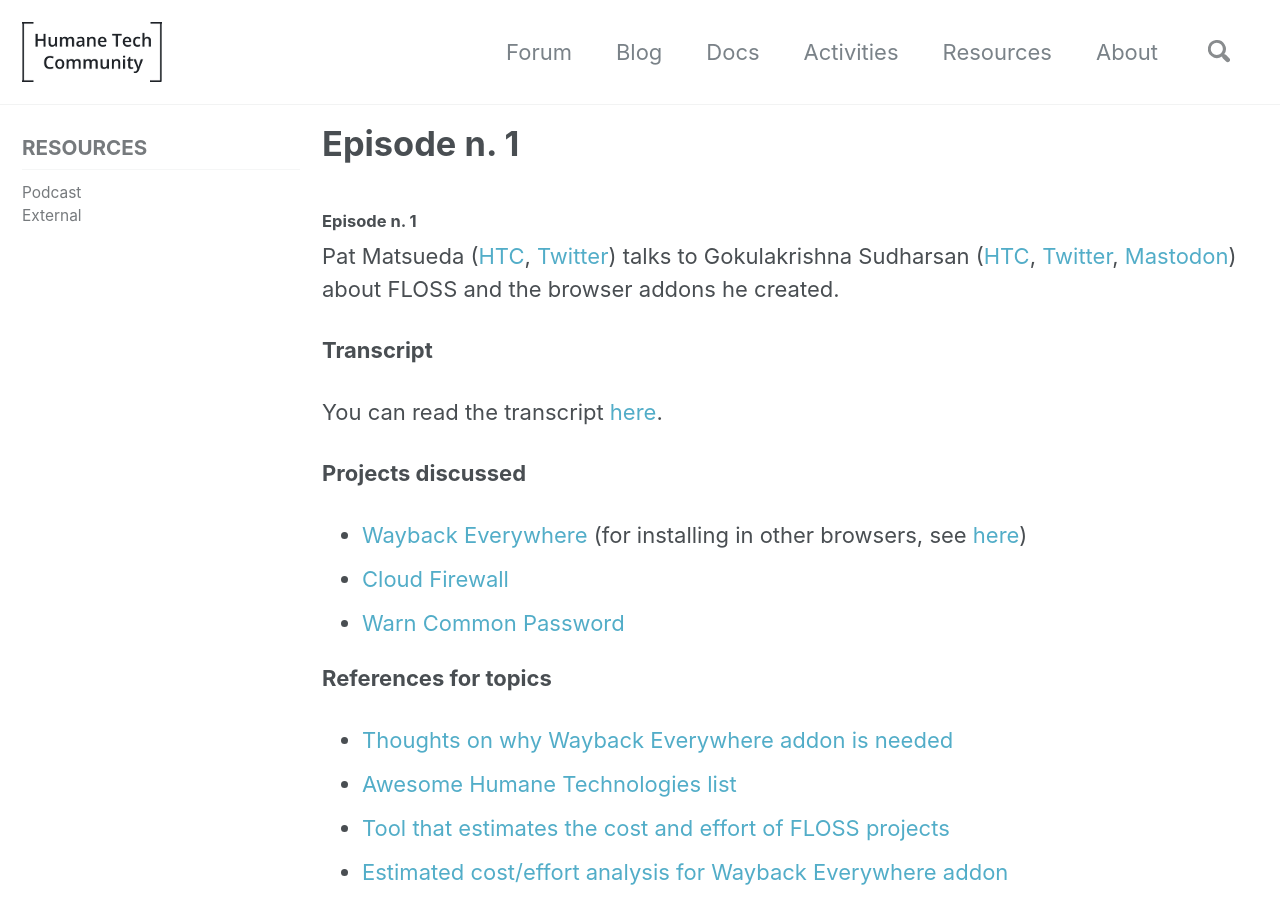
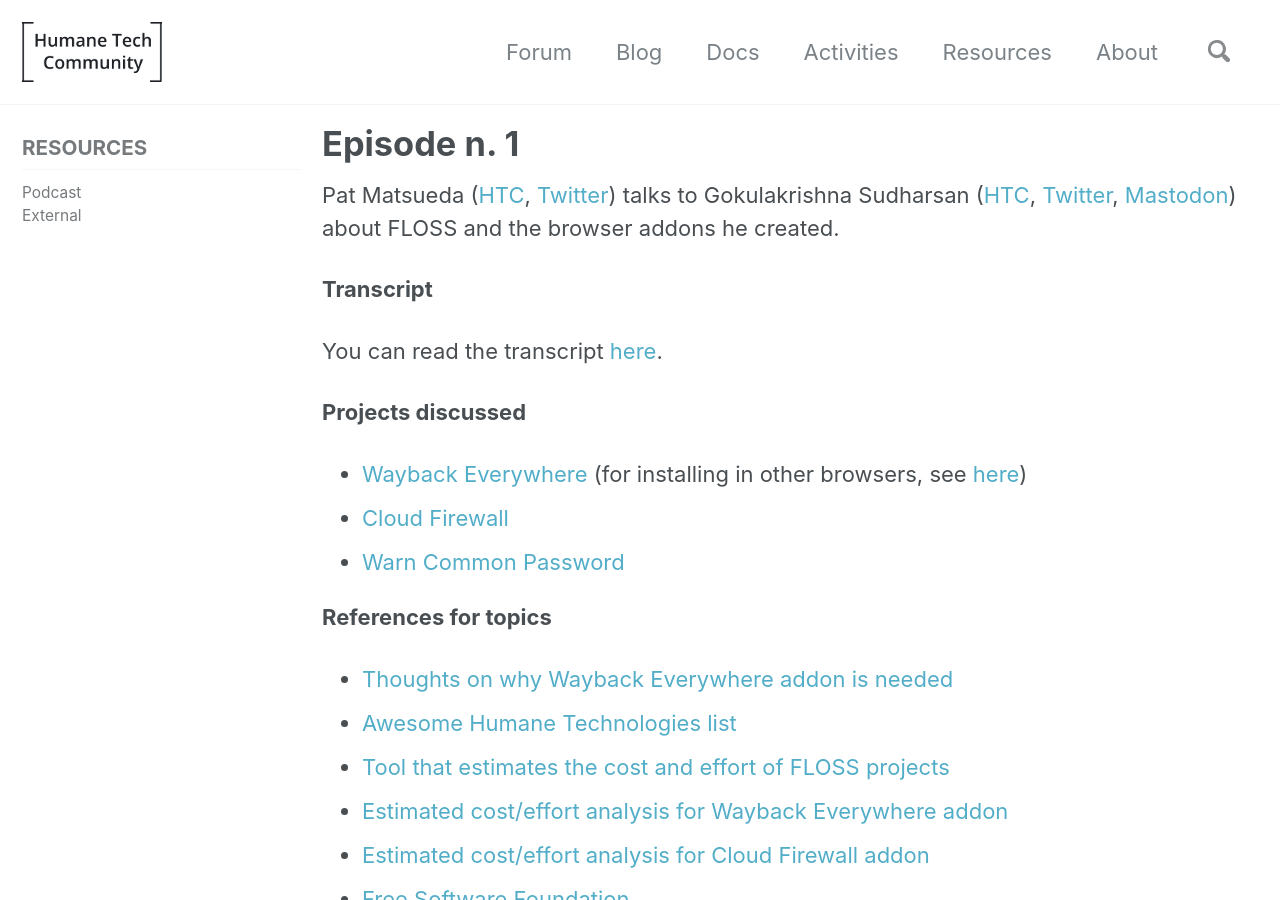
Before and after one commit to humanetech-community/community-hub, a Jekyll site: the page built from _resources/01-podcast/01-episode.md, in a window 1280 px wide and 900 px high. Built offline with Jekyll 4.4.1, drawn with Linux system fonts in a browser that asks for light colours; cached includes are drawn as plain includes; nearby versions of some CDN libraries.

Commit message:
Redundant title removed - #98

```diff
--- a/_resources/01-podcast/01-episode.md
+++ b/_resources/01-podcast/01-episode.md
@@ -9,7 +9,6 @@
 
 ---
 
-#### Episode n. 1
 
 Pat Matsueda ([HTC](https://community.humanetech.com/u/patm), [Twitter](https://twitter.com/patmatsueda)) talks to Gokulakrishna Sudharsan ([HTC](https://community.humanetech.com/u/gkrishnaks), [Twitter](https://twitter.com/gkrishnaks), [Mastodon](https://framapiaf.org/@gkrishnaks)) about FLOSS and the browser addons he created.
 
```
